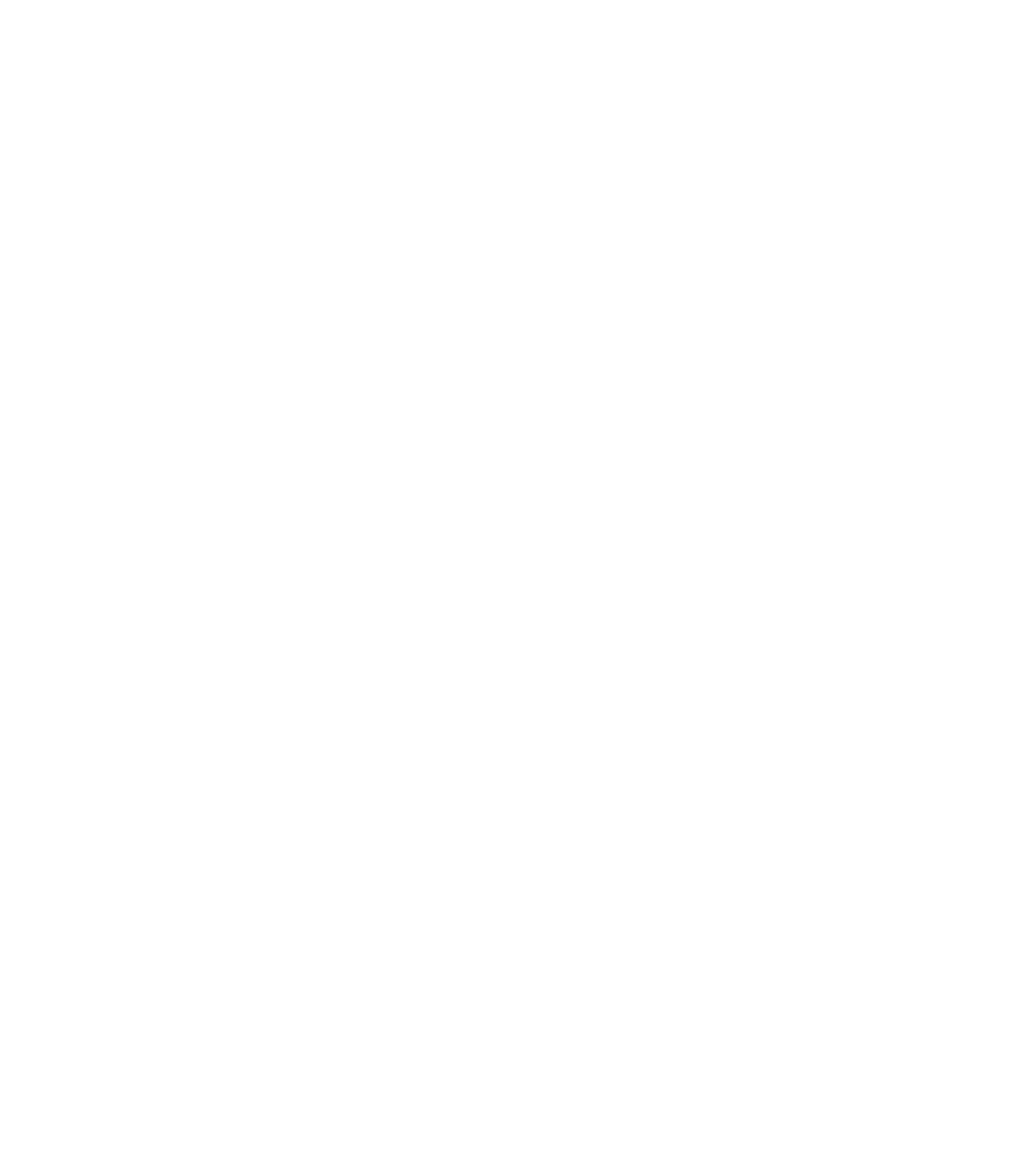
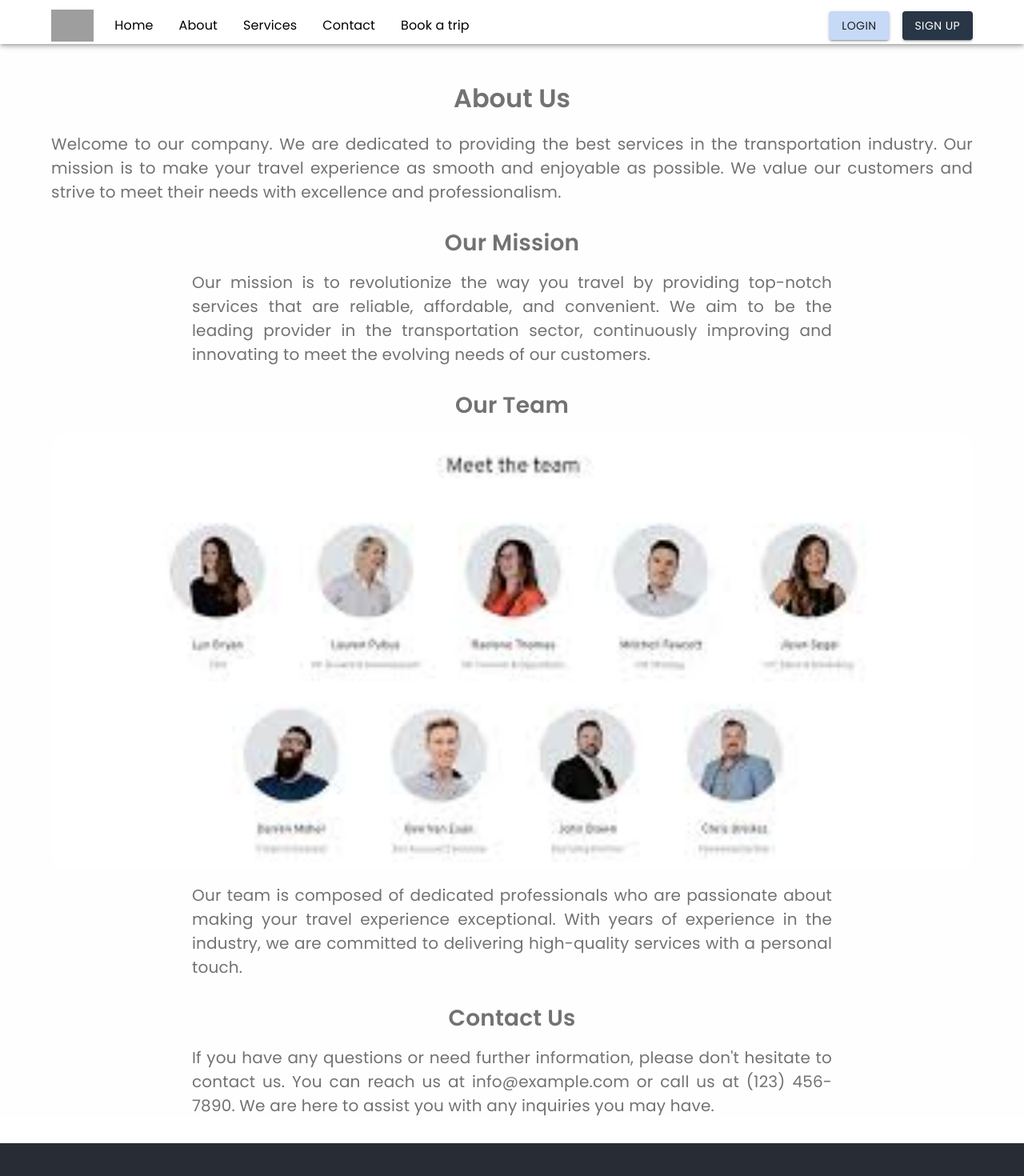
Before and after one commit to DisaraMethmali/GoRoute, a React (Vite) app in the folder bus-booking-system/: page /about in a window 1280 px wide. Before the commit this address had no page. Shown: the top 1470 px of the page at 80% size. Before the commit the page ends 800 px from the top, so only its background shows below. Built offline with nearby package versions, Linux system fonts and the light colour scheme; grey boxes are pictures that could not be loaded.

Commit message:
all done

```diff
--- a/bus-booking-system/src/App.jsx
+++ b/bus-booking-system/src/App.jsx
@@ -2,10 +2,11 @@
 import { BrowserRouter as Router, Routes, Route } from 'react-router-dom';
 import HomePage from './pages/HomePage';
 import CssBaseline from '@mui/material/CssBaseline';
-
+import AboutPage from './pages/About';
 import createTheme from "@mui/material/styles/createTheme";
 import BookingPage from './pages/BookingPage';
 import BusOwnerInterface from './pages/busOwner/BusOwnerInterface';
+import ServicePage from './pages/ServicePage';
 const theme = createTheme();
 
 function App() {
@@ -14,6 +15,8 @@
       <CssBaseline />
       <Routes>
         <Route exact path="/" element={<HomePage/>} />
+        <Route exact path="/about" element={<AboutPage/>} />
+        <Route exact path="/service" element={<ServicePage/>} />
         <Route exact path="/book" element={<BookingPage/>} />
         <Route exact path="/busOwner/*" element={<BusOwnerInterface/>} />
       </Routes>
--- a/bus-booking-system/src/components/Header.jsx
+++ b/bus-booking-system/src/components/Header.jsx
@@ -33,7 +33,7 @@
               <Typography
                 variant="h6"
                 component={Link}
-                to="/services"
+                to="/service"
                 sx={{ textDecoration: 'none', color: 'black', mx: 2, fontSize: 16, fontFamily: 'Poppins' }}
               >
                 Services
--- /dev/null
+++ b/bus-booking-system/src/pages/About.jsx
@@ -0,0 +1,150 @@
+import React from 'react';
+import { Box, Container, Typography, Avatar } from '@mui/material';
+import Header from '../components/Header';
+import Footer from '../components/Footer';
+// Example team image
+
+import team from '../assets/team.jpeg';
+const AboutPage = () => {
+  return (
+    <>
+      <Box sx={{ display: 'flex', flexDirection: 'column', minHeight: '100vh' }}>
+        <Header />
+        <Box sx={{ bgcolor: '#fefefe', pt: 8 }}>
+          <Container maxWidth="lg">
+            <Box sx={{ mt: 4, textAlign: 'center', position: 'relative' }}>
+              <Typography
+                variant="h3"
+                sx={{
+                  fontSize: '32px',
+                  color: '#727272',
+                  fontFamily: 'Poppins',
+                  fontWeight: 'bold',
+                  padding: '8px',
+                  borderRadius: '8px',
+                }}
+              >
+                About Us
+              </Typography>
+              <Typography
+                variant="body1"
+                sx={{
+                  fontSize: '20px',
+                  color: '#727272',
+                  fontFamily: 'Poppins',
+                  mt: 2,
+                  mb: 4,
+                  textAlign: 'justify',
+                }}
+              >
+                Welcome to our company. We are dedicated to providing the best services in the transportation industry. Our mission is to make your travel experience as smooth and enjoyable as possible. We value our customers and strive to meet their needs with excellence and professionalism.
+              </Typography>
+            </Box>
+
+            <Box sx={{ mt: 4, position: 'relative', textAlign: 'center' }}>
+              <Typography
+                variant="h4"
+                sx={{
+                  fontSize: '28px',
+                  color: '#727272',
+                  fontFamily: 'Poppins',
+                  fontWeight: 'bold',
+                  mb: 2,
+                }}
+              >
+                Our Mission
+              </Typography>
+              <Typography
+                variant="body1"
+                sx={{
+                  fontSize: '20px',
+                  color: '#727272',
+                  fontFamily: 'Poppins',
+                  textAlign: 'justify',
+                  mx: 'auto',
+                  maxWidth: '800px',
+                }}
+              >
+                Our mission is to revolutionize the way you travel by providing top-notch services that are reliable, affordable, and convenient. We aim to be the leading provider in the transportation sector, continuously improving and innovating to meet the evolving needs of our customers.
+              </Typography>
+            </Box>
+
+            <Box sx={{ mt: 4, position: 'relative', textAlign: 'center' }}>
+              <Typography
+                variant="h4"
+                sx={{
+                  fontSize: '28px',
+                  color: '#727272',
+                  fontFamily: 'Poppins',
+                  fontWeight: 'bold',
+                  mb: 2,
+                }}
+              >
+                Our Team
+              </Typography>
+              <Box
+                component="img"
+               src={team}
+                alt="Our Team"
+                sx={{
+                  width: '100%',
+                  height: 'auto',
+                  borderRadius: '20px',
+                  display: 'block',
+                  mx: 'auto',
+                }}
+              />
+              <Typography
+                variant="body1"
+                sx={{
+                  fontSize: '20px',
+                  color: '#727272',
+                  fontFamily: 'Poppins',
+                  textAlign: 'justify',
+                  mx: 'auto',
+                  mt: 2,
+                  maxWidth: '800px',
+                }}
+              >
+                Our team is composed of dedicated professionals who are passionate about making your travel experience exceptional. With years of experience in the industry, we are committed to delivering high-quality services with a personal touch.
+              </Typography>
+            </Box>
+
+            <Box sx={{ mt: 4, position: 'relative', textAlign: 'center' }}>
+              <Typography
+                variant="h4"
+                sx={{
+                  fontSize: '28px',
+                  color: '#727272',
+                  fontFamily: 'Poppins',
+                  fontWeight: 'bold',
+                  mb: 2,
+                }}
+              >
+                Contact Us
+              </Typography>
+              <Typography
+                variant="body1"
+                sx={{
+                  fontSize: '20px',
+                  color: '#727272',
+                  fontFamily: 'Poppins',
+                  textAlign: 'justify',
+                  mx: 'auto',
+                  maxWidth: '800px',
+                }}
+              >
+                If you have any questions or need further information, please don't hesitate to contact us. You can reach us at info@example.com or call us at (123) 456-7890. We are here to assist you with any inquiries you may have.
+              </Typography>
+            </Box>
+          </Container>
+        </Box>
+        <Box sx={{ mt: 4, flexGrow: 1 }}>
+          <Footer />
+        </Box>
+      </Box>
+    </>
+  );
+};
+
+export default AboutPage;
--- /dev/null
+++ b/bus-booking-system/src/pages/ServicePage.jsx
@@ -0,0 +1,127 @@
+import React, { useState } from 'react';
+import { Box, Container, Typography, TextField, Button } from '@mui/material';
+import Header from '../components/Header';
+import serviceImage from '../assets/service.png'; // Example service image
+import Footer from '../components/Footer';
+
+const ServicePage = () => {
+  const [from, setFrom] = useState('');
+  const [to, setTo] = useState('');
+
+  const handleSearch = () => {
+    // Handle search functionality here
+    console.log('Searching from:', from, 'to:', to);
+  };
+
+  return (
+    <>
+      <Box sx={{ display: 'flex', flexDirection: 'column', minHeight: '100vh' }}>
+        <Header />
+        <Box sx={{ bgcolor: '#fefefe', pt: 8 }}>
+          <Container maxWidth="lg">
+            <Box sx={{ mt: 4, textAlign: 'center', position: 'relative' }}>
+              <Typography
+                variant="h3"
+                sx={{
+                  fontSize: '32px',
+                  color: '#727272',
+                  fontFamily: 'Poppins',
+                  fontWeight: 'bold',
+                  mb: 4,
+                }}
+              >
+              Search Your Destination
+              </Typography>
+              <Box sx={{ display: 'flex', justifyContent: 'center', gap: 4 }}>
+                <Box sx={{ textAlign: 'left' }}>
+                  <Typography
+                    variant="h6"
+                    sx={{
+                      fontSize: '20px',
+                      color: '#727272',
+                      fontFamily: 'Poppins',
+                      mb: 1,
+                    }}
+                  >
+                    From
+                  </Typography>
+                  <TextField
+                    value={from}
+                    onChange={(e) => setFrom(e.target.value)}
+                    variant="outlined"
+                    fullWidth
+                    sx={{ borderRadius: '50px', '& fieldset': { borderRadius: '50px' } }}
+                  />
+                </Box>
+                <Box sx={{ textAlign: 'left' }}>
+                  <Typography
+                    variant="h6"
+                    sx={{
+                      fontSize: '20px',
+                      color: '#727272',
+                      fontFamily: 'Poppins',
+                      mb: 1,
+                    }}
+                  >
+                    To
+                  </Typography>
+                  <TextField
+                    value={to}
+                    onChange={(e) => setTo(e.target.value)}
+                    variant="outlined"
+                    fullWidth
+                    sx={{ borderRadius: '50px', '& fieldset': { borderRadius: '50px' } }}
+                  />
+                </Box>
+                <Box sx={{ display: 'flex', alignItems: 'center', mt: 2 }}>
+                  <Button
+                    variant="contained"
+                    onClick={handleSearch}
+                    sx={{
+                      borderRadius: '50px',
+                      padding: '10px 24px',
+                    }}
+                  >
+                    Search
+                  </Button>
+                </Box>
+              </Box>
+              <Box sx={{ mt: 4 }}>
+                <Box
+                  component="img"
+                  src={serviceImage}
+                  alt="Service Image"
+                  sx={{
+                    width: '100%',
+                    height: 'auto',
+                    borderRadius: '20px',
+                    display: 'block',
+                    mx: 'auto',
+                    maxWidth: '800px',
+                  }}
+                />
+              </Box>
+              <Typography
+                variant="body1"
+                sx={{
+                  fontSize: '20px',
+                  color: '#727272',
+                  fontFamily: 'Poppins',
+                  mt: 4,
+                  textAlign: 'justify',
+                }}
+              >
+                Our services are designed to provide you with the best travel experience. Whether you are traveling locally or long-distance, we offer a range of services to meet your needs. Our reliable and efficient service ensures that you reach your destination safely and comfortably.
+              </Typography>
+            </Box>
+          </Container>
+        </Box>
+        <Box sx={{ mt: 4, flexGrow: 1 }}>
+          <Footer />
+        </Box>
+      </Box>
+    </>
+  );
+};
+
+export default ServicePage;
```
Also changed, not shown: bus-booking-system/src/assets/service.png (added), bus-booking-system/src/assets/team.jpeg (added).
